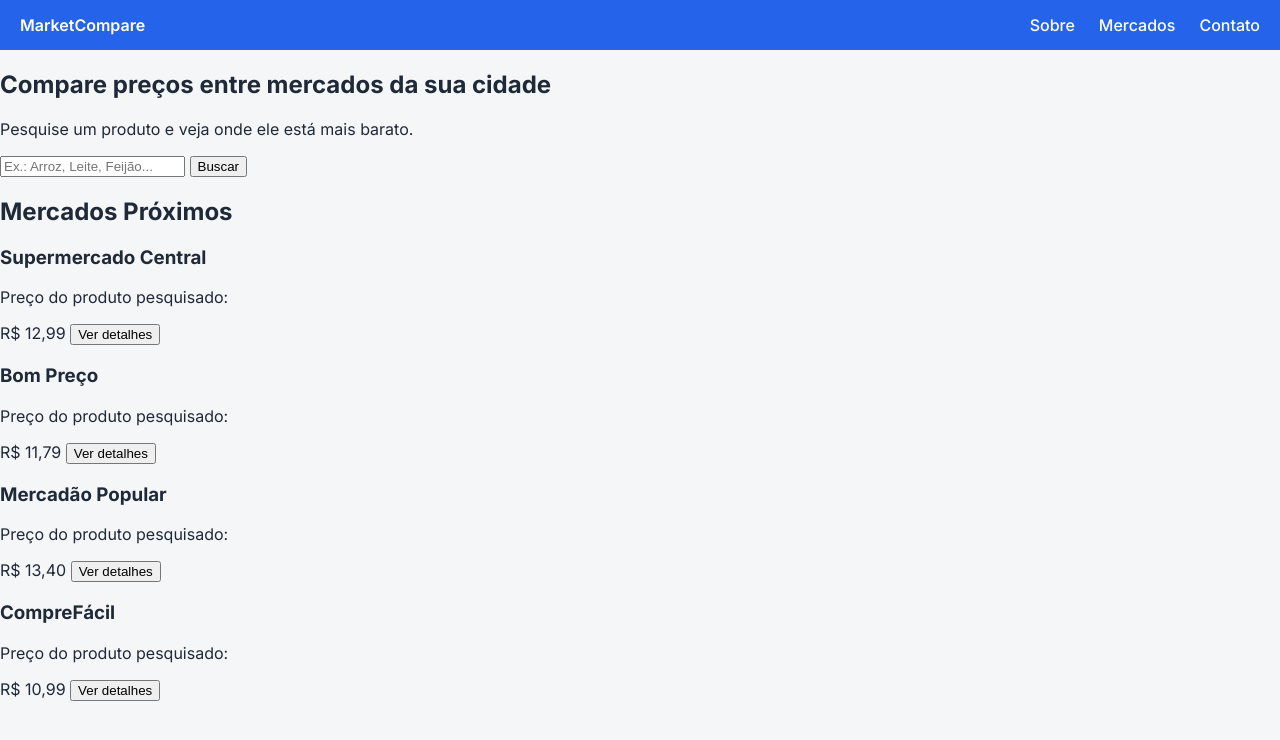
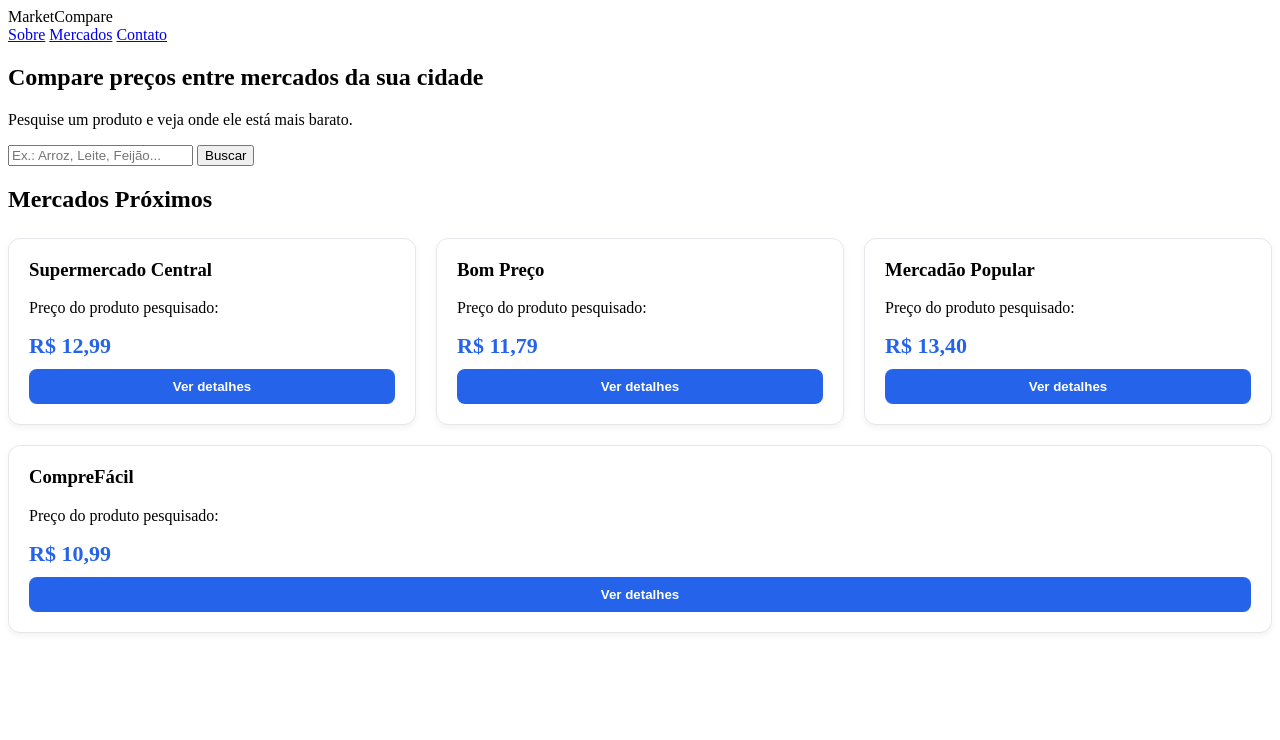
Before and after one commit to TeddyFilho1905/Market-Compare, a plain HTML site: page index.html in a window 1280 px wide. Drawn offline with Linux system fonts and the light colour scheme.

Commit message:
Refactor CSS for market grid and card styles

```diff
--- a/style.css
+++ b/style.css
@@ -1,53 +1,47 @@
-/* ======= TIPOGRAFIA E BASE ======= */
-@import url('https://fonts.googleapis.com/css2?family=Inter:wght@300;400;500;600;700&display=swap');
-
-body {
-    margin: 0;
-    padding: 0;
-    font-family: 'Inter', sans-serif;
-    background: #f4f6f8;
-    color: #1f2937;
+.market-grid {
+    display: flex;
+    flex-direction: row;
+    flex-wrap: wrap; /* permite quebrar linha em telas menores */
+    justify-content: space-between;
+    align-items: flex-start;
+    align-content: flex-start;
+    gap: 20px; /* espaço entre cards */
+    margin-top: 25px;
 }
 
-/* ======= NAVBAR ======= */
-header {
+/* Cada mercado: card */
+.market-card {
+    flex: 1 1 calc(25% - 20px);
+    background: #ffffff;
+    border: 1px solid #e5e7eb;
+    border-radius: 12px;
+    padding: 20px;
+    box-shadow: 0 3px 6px rgba(0,0,0,0.05);
+    min-width: 220px; /* evita esmagamento */
+}
+
+.market-card h3 {
+    margin-top: 0;
+}
+
+.market-card .price {
+    font-size: 22px;
+    font-weight: 700;
+    color: #2563eb;
+}
+
+.market-card button {
+    width: 100%;
+    margin-top: 10px;
+    padding: 10px;
+    border-radius: 8px;
+    border: none;
     background: #2563eb;
-    padding: 15px 20px;
-    display: flex;
-    align-items: center;
-    justify-content: space-between;
     color: white;
+    cursor: pointer;
     font-weight: 600;
 }
 
-header nav a {
-    margin-left: 20px;
-    color: white;
-    text-decoration: none;
-    font-weight: 500;
+.market-card button:hover {
+    background: #1d4ed8;
 }
-
-header nav a:hover {
-    text-decoration: underline;
-}
-
-/* ======= CONTAINER PRINCIPAL ======= */
-.container {
-    width: 90%;
-    max-width: 1000px;
-    margin: 40px auto;
-}
-
-/* ======= CARDS ======= */
-.card {
-    background: #ffffff;
-    border: 1px solid #e5e7eb;
-    border-radius: 12px;
-    padding: 25px;
-    margin-bottom: 25px;
-    box-shadow: 0 3px 6px rgba(0,0,0,0.05);
-}
-
-.card h2 {
-    margin-top: 0;
-    m
```
